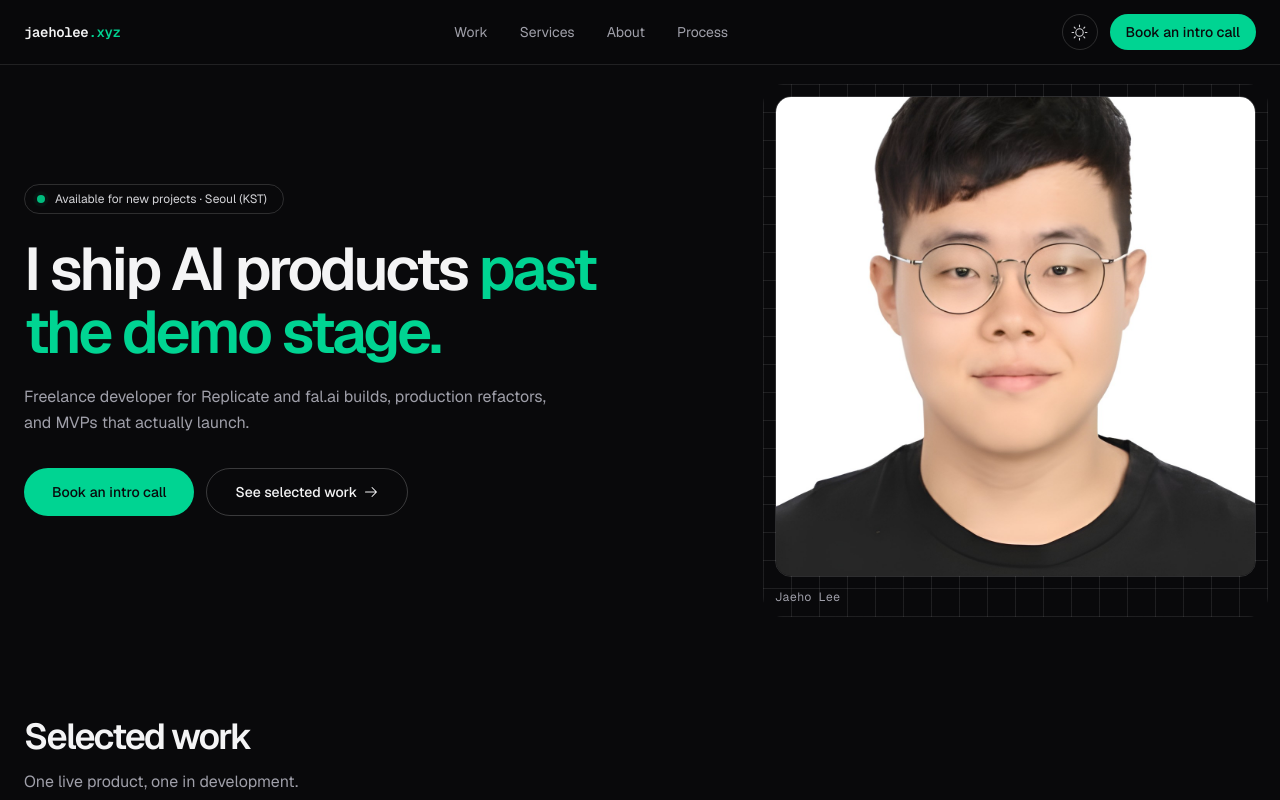
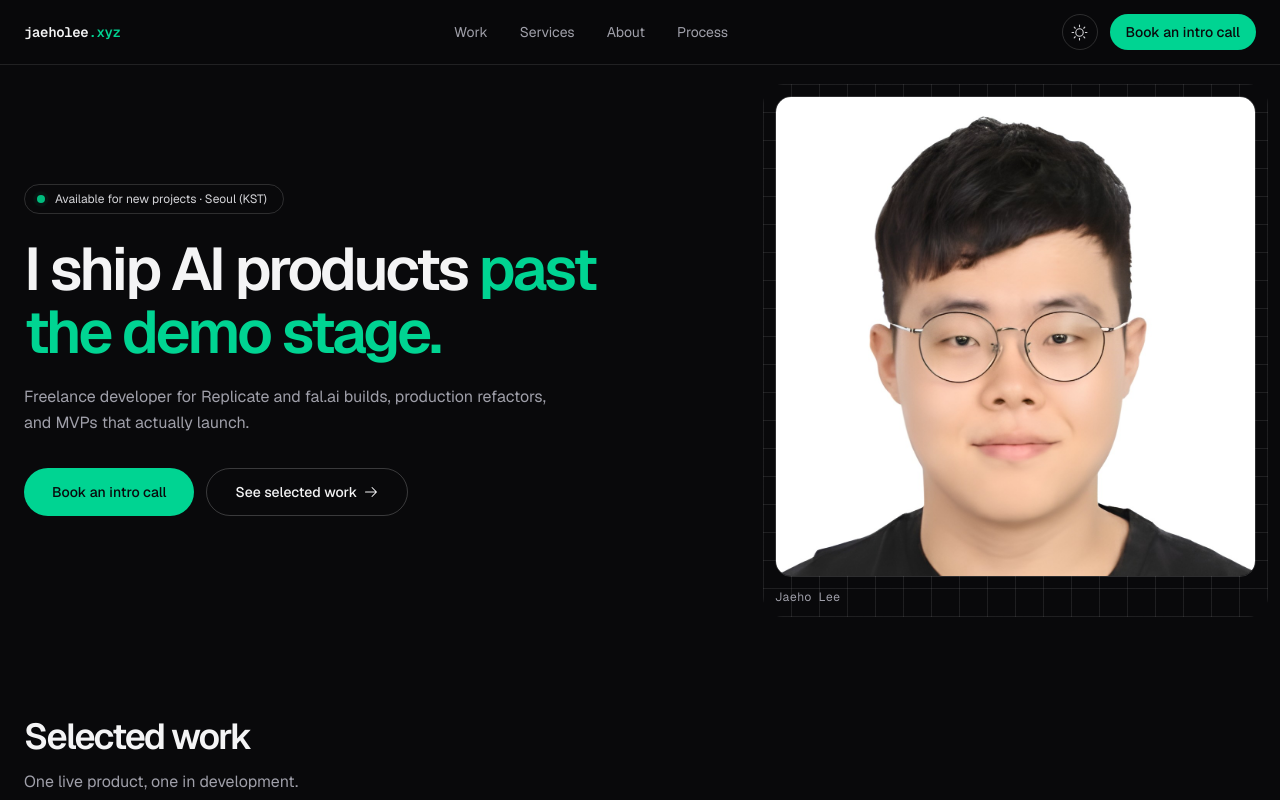
Before and after one commit to lht1324/portfolio, a Next.js app: page / in a window 1280 px wide. Shown: the top 800 px of the page. Built offline with nearby package versions, Linux system fonts and the light colour scheme.

Commit message:
Anchor hero portrait to top so head is not cropped

```diff
--- a/src/components/hero.tsx
+++ b/src/components/hero.tsx
@@ -57,7 +57,7 @@ export function Hero() {
               width={640}
               height={640}
               priority
-              className="relative aspect-square w-full rounded-2xl border border-zinc-200 object-cover dark:border-white/15"
+              className="relative aspect-square w-full rounded-2xl border border-zinc-200 object-cover object-top dark:border-white/15"
             />
             <figcaption className="relative mt-3 font-mono text-xs text-zinc-500 dark:text-zinc-400">
               {SITE.name}
```
